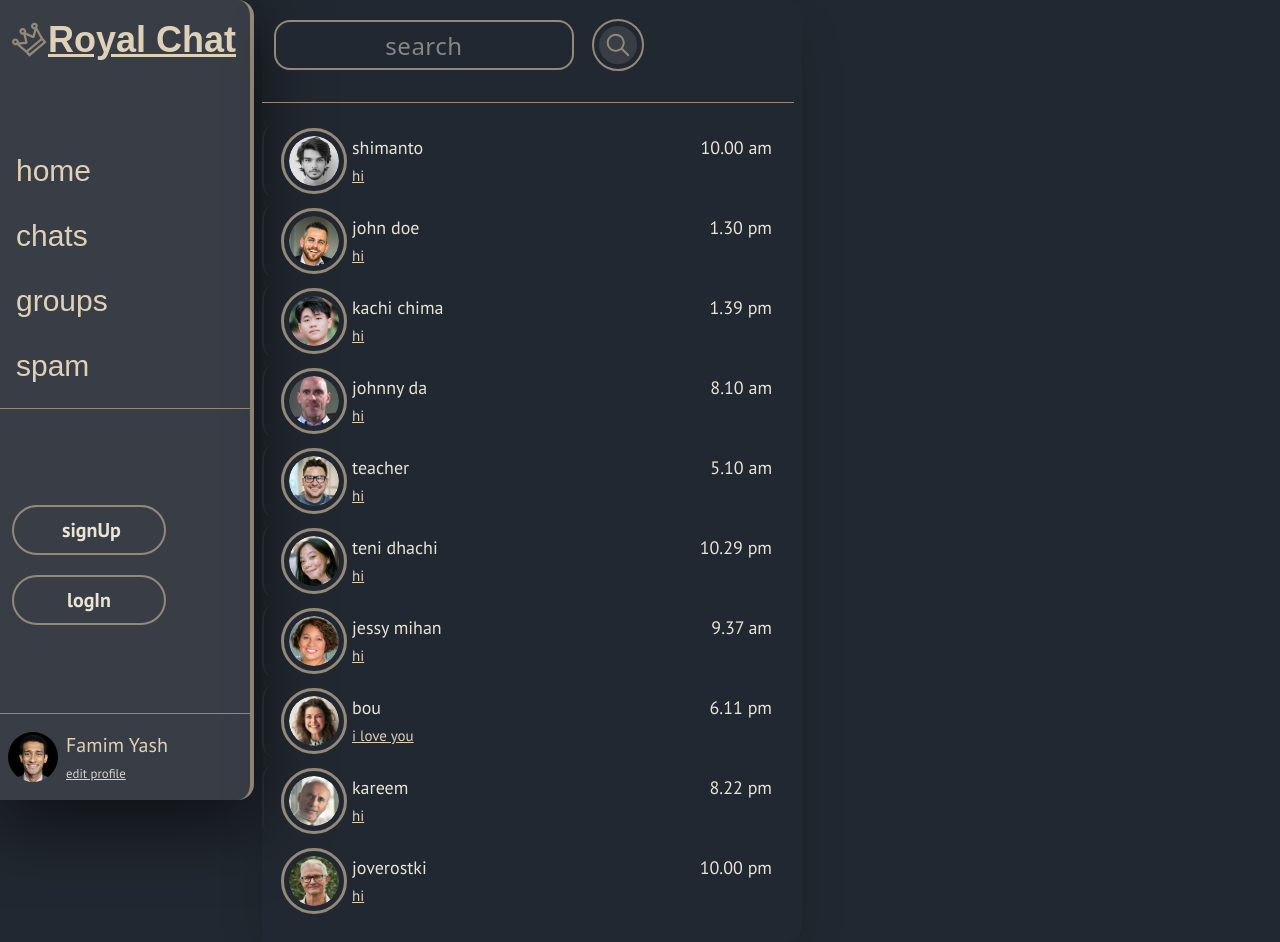
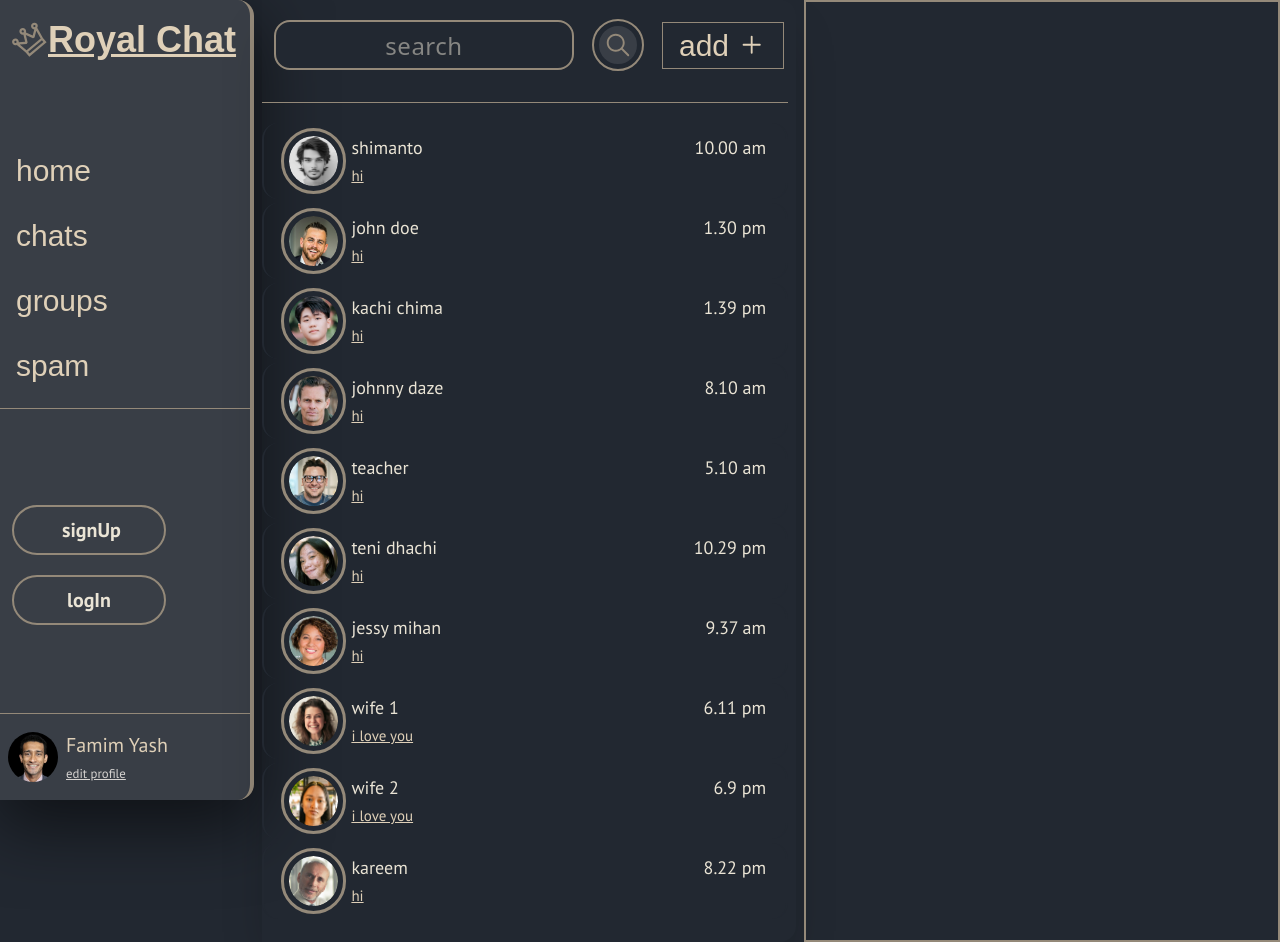
Before and after one commit to famim2002/chatting-app, a React (Vite) app: page / in a window 1280 px wide. Built offline with nearby package versions, Linux system fonts and the light colour scheme; a web font is replaced by a local one.

Commit message:
content-add

```diff
--- a/src/componenets/layout/NavBar.jsx
+++ b/src/componenets/layout/NavBar.jsx
@@ -2,6 +2,7 @@ import React from "react";
 import { Link } from "react-router";
 import Button from "../common-components/Button";
 import BrandLogo from "../common-components/BrandLogo";
+
 
 const Navbar = () => {
   return (
@@ -38,6 +39,7 @@ const Navbar = () => {
             >
               spam
             </Link>
+
           </div>
 
           <div className="py-5 flex flex-col gap-5">
--- a/src/componenets/sign-in/up/SignInForm.jsx
+++ b/src/componenets/sign-in/up/SignInForm.jsx
@@ -39,18 +39,25 @@ let [userName, setUserName] = useState("")
           <div className="grid grid-cols-1 gap-5">
             <input
               onChange={handleUserName}
-              className="form_input  text-xl font-regularFont font-semibold rounded-full border-2 border-brand placeholder-brand  focus:border-base focus:placeholder-base "
+              className={`form_input text-xl font-regularFont font-semibold rounded-full border-2 ${
+                userNameErr
+                  ? "border-red-500 placeholder-red-500"
+                  : "border-brand placeholder-brand"
+              } focus:border-base focus:placeholder-base`}
               type="text"
-              placeholder="user name"
+              placeholder={userNameErr || "first name"}
             />
-            <p className="text-[18px] text-red-700">{userNameErr}</p>
+
             <input
               onChange={handlePassword}
-              className="form_input  text-xl font-regularFont font-semibold  rounded-full border-2 border-brand placeholder-brand  focus:border-base focus:placeholder-base  "
+              className={`form_input text-xl font-regularFont font-semibold rounded-full border-2 ${
+                passwordErr
+                  ? "border-red-500 placeholder-red-500"
+                  : "border-brand placeholder-brand"
+              } focus:border-base focus:placeholder-base`}
               type="password"
-              placeholder="password"
+              placeholder={passwordErr || "password"}
             />
-            <p className="text-[18px] text-red-700">{passwordErr}</p>
           </div>
 
           <div className="grid grid-cols-1 gap-10">
--- a/src/pages/ChatBox.jsx
+++ b/src/pages/ChatBox.jsx
@@ -1,9 +1,10 @@
 import React from "react";
 import Users from "../componenets/chatBox/Users";
 import { IoIosSearch } from "react-icons/io";
-import { Link } from "react-router"
+import { Link } from "react-router";
+import { GoPlus } from "react-icons/go";
 
-<IoIosSearch />
+<IoIosSearch />;
 
 const ChatBox = () => {
   return (
@@ -18,6 +19,15 @@ const ChatBox = () => {
           />
           <Link className="text-3xl text-brand border-5 p-1 bg-secondary  border-primary outline-2 outline-brand rounded-4xl transition-all hover:bg-text hover:outline-text hover:text-primary ">
             <IoIosSearch />
+          </Link>
+
+          <Link
+            className="flex text-[30px] border-brand border  px-4 font-headerFont text-base hover:bg-primary hover:text-stone-100  focus:underline"
+            to="/"
+          >
+            <p className="flex items-center gap-2">
+              add <GoPlus />
+            </p>
           </Link>
         </div>
 
@@ -42,8 +52,8 @@ const ChatBox = () => {
               message="hi"
             />
             <Users
-              image="/johnny-image.jpg"
-              name="johnny da"
+              image="/sample-image.jpg"
+              name="johnny daze"
               time="8.10 am"
               message="hi"
             />
@@ -67,8 +77,14 @@ const ChatBox = () => {
             />
             <Users
               image="/sample-image (11).jpg"
-              name="bou"
+              name="wife 1"
               time="6.11 pm"
+              message="i love you"
+            />
+            <Users
+              image="/sample-image (15).jpg"
+              name="wife 2"
+              time="6.9 pm"
               message="i love you"
             />
             <Users
@@ -90,8 +106,6 @@ const ChatBox = () => {
               message="hi"
             />
 
-            {/* needs to be changed */}
-
             <Users
               image="/sample-image (12).jpg"
               name="micky"
@@ -109,12 +123,6 @@ const ChatBox = () => {
               name="jenny"
               time="9.37 am"
               message="hi"
-            />
-            <Users
-              image="/sample-image (15).jpg"
-              name="kelssy"
-              time="6.11 pm"
-              message="i love you"
             />
             <Users
               image="/sample-image (16).jpg"
--- /dev/null
+++ b/src/pages/ChatPage.jsx
@@ -0,0 +1,13 @@
+import React from 'react'
+
+const ChatPage = () => {
+  return (
+    <>
+          <section className='w-full px-3 border-2 border-brand'>
+              <div className="flex"></div>
+      </section>
+    </>
+  )
+}
+
+export default ChatPage
--- a/src/pages/Home.jsx
+++ b/src/pages/Home.jsx
@@ -1,6 +1,7 @@
 import React from 'react'
 import Navbar from '../componenets/layout/NavBar'
 import ChatBox from './ChatBox'
+import ChatPage from './ChatPage'
 
 
 const Home = () => {
@@ -9,6 +10,7 @@ const Home = () => {
       <div className=" flex gap-2">
         <Navbar/>
         <ChatBox />
+        <ChatPage/>
 
       </div>
     </div>
```
Also changed, not shown: public/johnny-image.jpg (deleted), public/sample-image.jpg (added).
